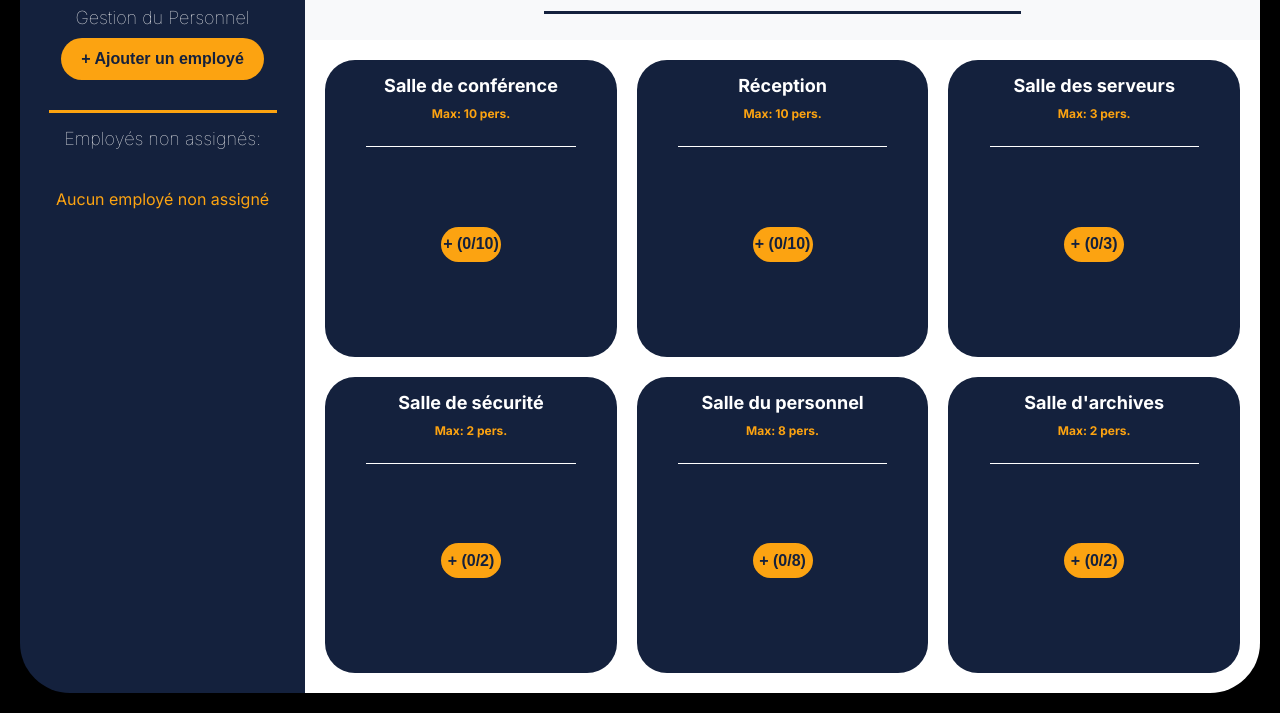
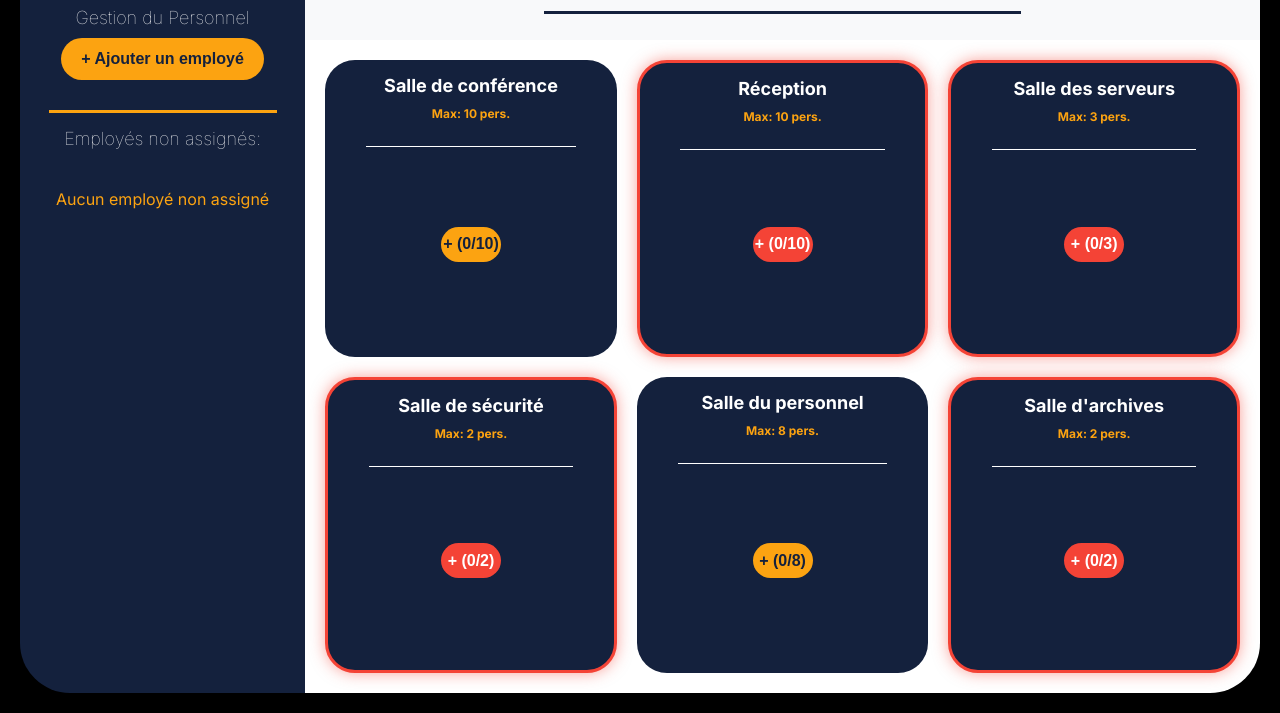
Before and after one commit to ahmadboudallaa-cloud/WorkSphere, a plain HTML site: page index.html in a window 1280 px wide. Shown: the part 95-808 px from the top of the page. Drawn offline with Linux system fonts and the light colour scheme.

Commit message:
modification js et css l'ajoute du border rouge aux salle vide

```diff
--- a/main.js
+++ b/main.js
@@ -33,7 +33,6 @@ const sallesConfig = {
 
 const DEFAULT_PHOTO = "https://encrypted-tbn0.gstatic.com/images?q=tbn:ANd9GcTNlsFAzBV-hQgLpJydoIb3NfWraLprFKW0fA&s";
 
-
 let dataEmploye = [];
 let employesAssignes = {
     'salle-conference': [],
@@ -47,7 +46,6 @@ let employesAssignes = {
 let mode = "create";
 let tempIndex;
 let experienceCount = 0;
-
 
 const ajouter = document.getElementById('Ajouter');
 const container2 = document.getElementById('container2');
@@ -63,35 +61,28 @@ const tel = document.getElementById('tel');
 const btnExperience = document.getElementById('ajouter_experience');
 const infoExperience = document.getElementById('info_experience');
 
-
 document.addEventListener('DOMContentLoaded', function() {
     initialiserApp();
 });
 
 function initialiserApp() {
-
     ajouter.onclick = () => ouvrirModalAjout();
     close.onclick = () => fermerModalAjout();
     closex.onclick = () => fermerModalAjout();
-
 
     if (btnExperience && infoExperience) {
         btnExperience.addEventListener('click', ajouterExperience);
     }
 
-
     photo.addEventListener('input', function() {
         previewPhoto(this.value);
     });
 
-
     initialiserSalles();
-
 
     voirData();
     updateAffichageSalles();
 }
-
 
 
 function ajouterExperience() {
@@ -125,7 +116,6 @@ function supprimerExperience(bouton) {
     experienceGroupe.remove();
     experienceCount--;
 
-    // Renuméroter les expériences restantes
     const tousLesGroupes = document.querySelectorAll('.experience-groupe');
     tousLesGroupes.forEach((groupe, index) => {
         const titre = groupe.querySelector('h3');
@@ -187,18 +177,15 @@ function previewPhoto(url) {
 
 
 function validerFormulaire() {
-
     if (!nom.value.trim()) {
         alert("Veuillez entrer le nom complet");
         return false;
     }
 
-
     if (role.value === "null") {
         alert("Veuillez sélectionner un rôle");
         return false;
     }
-
 
     const emailRegex = /^[^\s@]+@[^\s@]+\.[^\s@]+$/;
     if (mail.value && !emailRegex.test(mail.value)) {
@@ -206,13 +193,11 @@ function validerFormulaire() {
         return false;
     }
 
-
     const telRegex = /^[\+]?[0-9\s\-\(\)]{8,20}$/;
     if (tel.value && !telRegex.test(tel.value)) {
         alert("Veuillez entrer un numéro de téléphone valide");
         return false;
     }
-
 
     const groupesExperience = document.querySelectorAll('.experience-groupe');
     for (let groupe of groupesExperience) {
@@ -231,6 +216,7 @@ function validerFormulaire() {
 
     return true;
 }
+
 
 
 enrgEmp.onclick = function() {
@@ -327,7 +313,6 @@ function editData(i) {
     mail.value = emp.mail;
     tel.value = emp.tel;
 
-
     clearExperiences();
     if (emp.experiences && emp.experiences.length > 0) {
         emp.experiences.forEach(exp => {
@@ -403,6 +388,7 @@ function showInfo(i) {
     container_3.innerHTML = card;
     container_3.classList.add("show");
 }
+
 
 
 function initialiserSalles() {
@@ -515,6 +501,23 @@ function retirerEmploye(salleId, indexEmploye) {
     voirData();
 }
 
+
+
+function verifierSallesObligatoires() {
+    const sallesObligatoires = ['reception', 'salle-serveurs', 'salle-securite', 'salle-archives'];
+
+    sallesObligatoires.forEach(salleId => {
+        const salleElement = document.querySelector(`[data-salle="${salleId}"]`);
+        const employesDansSalle = employesAssignes[salleId];
+
+        if (employesDansSalle.length === 0) {
+            salleElement.classList.add('salle-vide');
+        } else {
+            salleElement.classList.remove('salle-vide');
+        }
+    });
+}
+
 function updateAffichageSalles() {
     const salles = document.querySelectorAll('.salle');
 
@@ -526,7 +529,6 @@ function updateAffichageSalles() {
         const containerEmployes = salleElement.querySelector('.employes-salle');
 
         boutonAssigner.textContent = `+ (${employesDansSalle.length}/${salle.max})`;
-
 
         containerEmployes.innerHTML = '';
 
@@ -541,6 +543,8 @@ function updateAffichageSalles() {
             containerEmployes.appendChild(employeElement);
         });
     });
+
+    verifierSallesObligatoires();
 }
 
 function retirerEmployeDirect(salleId, indexEmploye) {
@@ -549,3 +553,6 @@ function retirerEmployeDirect(salleId, indexEmploye) {
     updateAffichageSalles();
     voirData();
 }
+
+
+setTimeout(verifierSallesObligatoires, 500);
--- a/style.css
+++ b/style.css
@@ -658,7 +658,6 @@ main{
     align-items: center;
     justify-content: center;
 }
-
 .experience-groupe {
     background: #f8f9fa;
     border-radius: 15px;
@@ -740,7 +739,18 @@ main{
     font-size: 14px;
 }
 
-@media (max-width: 767px) and (orientation: portrait) {
+.salle-vide {
+    border: 3px solid #f44336 !important;
+    box-shadow: 0 0 15px rgba(244, 67, 54, 0.5) !important;
+}
+
+.salle-vide .btn-assigner {
+    background-color: #f44336 !important;
+    color: white !important;
+}
+
+
+@media (max-width: 767px) {
     body{
         flex-direction: column;
         height: auto;
@@ -829,19 +839,20 @@ main{
 }
 
 
-@media (min-width: 768px) and (max-width: 1023px) and (orientation: portrait) {
-    body{
-        flex-direction: row;
-    }
+@media (min-width: 768px) and (max-width: 1023px) {
 
     .container{
         width: 70%;
         height: 100vh;
+
     }
 
     .side-bar{
         width: 30%;
         height: 100vh;
+
+
+
     }
 
     .side-bar h1{
@@ -889,14 +900,13 @@ main{
     }
 }
 
-
 @media (min-width: 1024px) and (max-width: 1279px) {
     .container{
         height: 98vh;
     }
 
     .side-bar h1{
-        font-size: 28px;
+        font-size: 24px;
     }
 
     .side-bar h2{
@@ -948,9 +958,6 @@ main{
 
 
 @media (min-width: 768px) and (max-width: 1023px) and (orientation: landscape) {
-    body {
-        flex-direction: row;
-    }
 
     .container{
         height: 98vh;
@@ -960,7 +967,7 @@ main{
     .side-bar{
         height: 98vh;
         width: 30%;
-        margin: 10px;
+        margin: 20px 0 20px 20px;
     }
 
     .side-bar h1{
```
